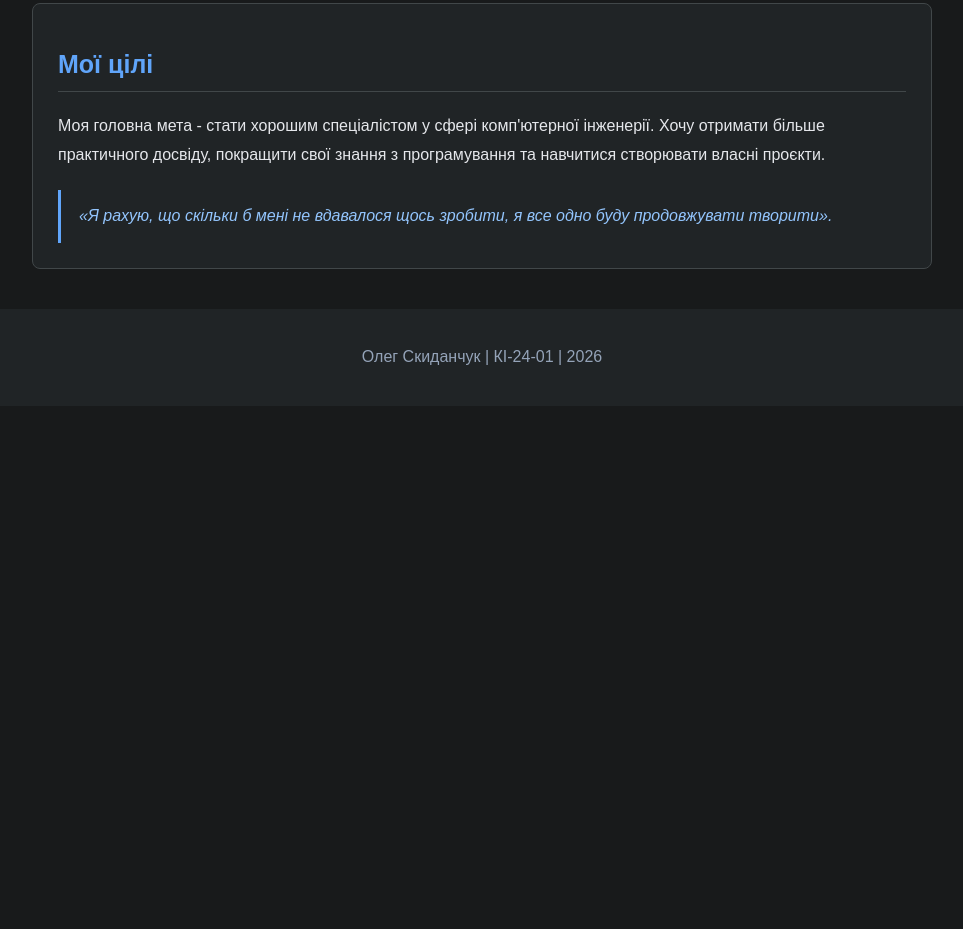
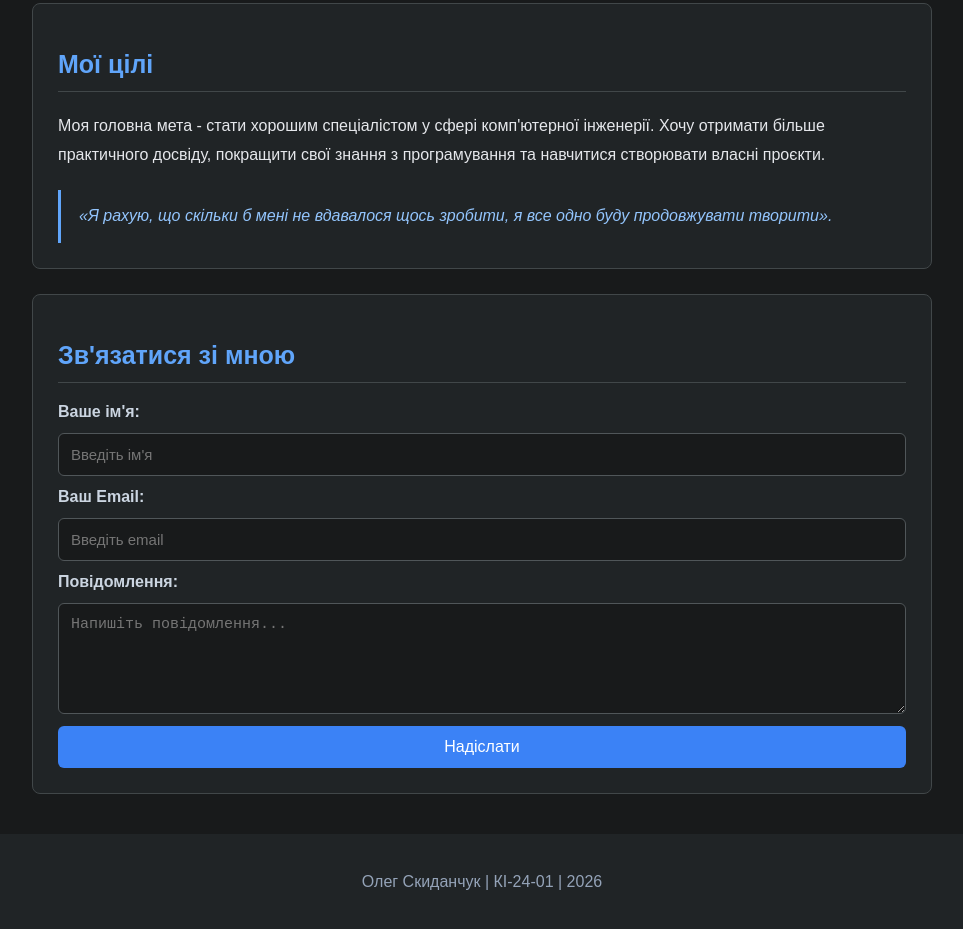
Before and after one commit to SkudanchukOleg/KEP, a plain HTML site: page portfolio/portfolio.html in a window 1280 px wide. Shown: the part 1731-2660 px from the top of the page, without its empty margins (158-1121 px from the left). Before the commit the page ends 2137 px from the top, so only its background shows below. Drawn offline with Linux system fonts and the light colour scheme.

Commit message:
Add files via upload

```diff
--- a/portfolio/Style.css
+++ b/portfolio/Style.css
@@ -197,3 +197,37 @@ footer {
         padding: 7px 5px;
     }
 }
+/* Форма зворотного зв'язку */
+form {
+    display: flex;
+    flex-direction: column;
+    gap: 12px;
+}
+
+label {
+    color: #cbd5e1;
+    font-weight: bold;
+}
+
+input, textarea {
+    padding: 12px;
+    border: 1px solid #505659;
+    border-radius: 6px;
+    background-color: #181a1b;
+    color: white;
+    font-size: 15px;
+}
+
+button {
+    background-color: #3b82f6;
+    color: white;
+    padding: 12px;
+    border: none;
+    border-radius: 6px;
+    font-size: 16px;
+    cursor: pointer;
+}
+
+button:hover {
+    background-color: #2563eb;
+}
--- a/portfolio/portfolio.html
+++ b/portfolio/portfolio.html
@@ -1,11 +1,10 @@
-
 <!DOCTYPE html>
 <html lang="uk">
 <head>
     <meta charset="UTF-8">
     <meta name="viewport" content="width=device-width, initial-scale=1.0">
     <title>Портфоліо - Олег Скиданчук</title>
-    <link rel="stylesheet" href="Style.css">
+    <link rel="stylesheet" href="style.css">
 </head>
 <body>
 
@@ -140,6 +139,24 @@
             </blockquote>
         </section>
 
+        <!-- Форма зворотного зв'язку -->
+        <section id="contact">
+            <h2>Зв'язатися зі мною</h2>
+
+            <form>
+                <label for="name">Ваше ім'я:</label>
+                <input type="text" id="name" placeholder="Введіть ім'я" required>
+
+                <label for="email">Ваш Email:</label>
+                <input type="email" id="email" placeholder="Введіть email" required>
+
+                <label for="message">Повідомлення:</label>
+                <textarea id="message" rows="5" placeholder="Напишіть повідомлення..." required></textarea>
+
+            <button type="submit">Надіслати</button>
+            </form>
+        </section>
+
     </main>
 
     <!-- Нижня частина сторінки -->
```
